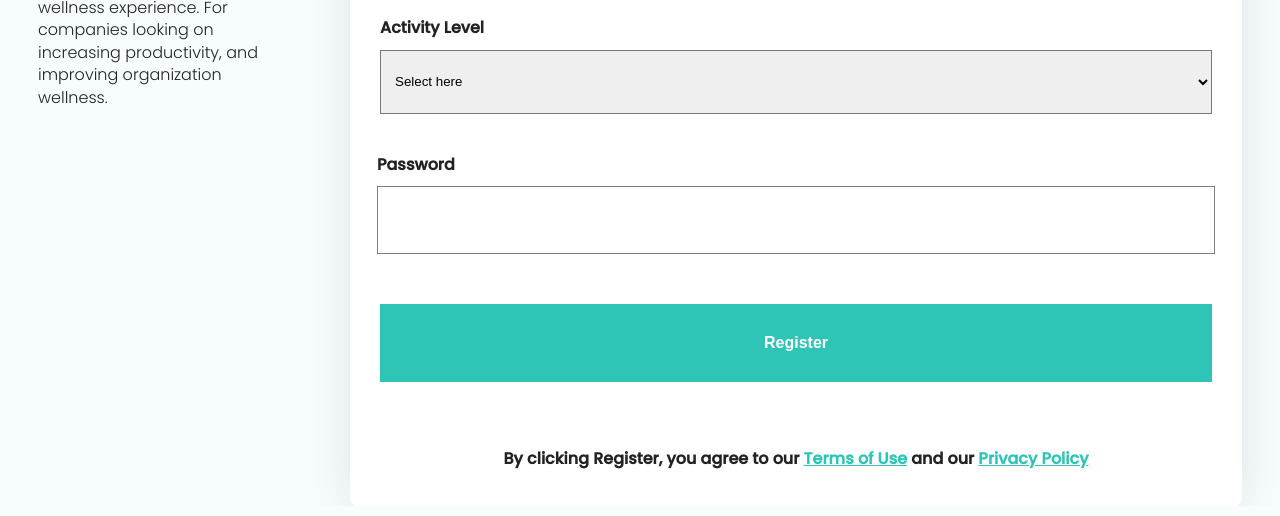
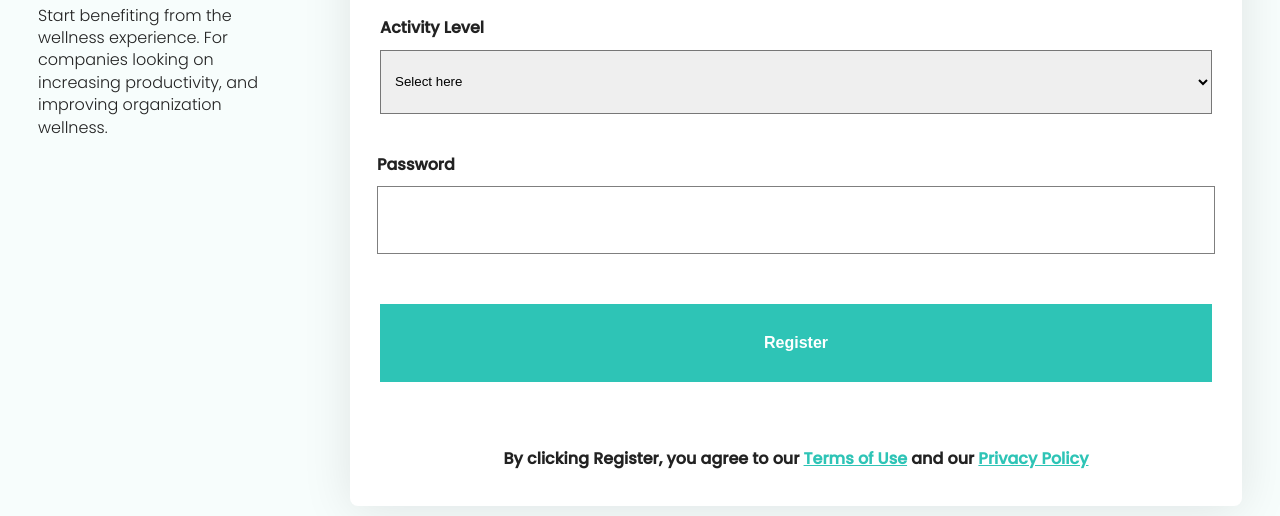
Before and after one commit to cosuoji/frontend-assignment-3, a website built with webpack: page index.html in a window 1280 px wide. Shown: the part 460-976 px from the top of the page. Built offline with nearby package versions, Linux system fonts and the light colour scheme; files whose address does not match are found by name.

Commit message:
Update style.css

```diff
--- a/css/style.css
+++ b/css/style.css
@@ -256,6 +256,7 @@ body{
 .container{
   display: flex;
   flex-direction: column;
+  justify-content: center;
 }
 
 /**Logo Section Styles ***/
@@ -358,7 +359,8 @@ input[type="date"]::-webkit-calendar-picker-indicator {
   .container{
     flex-direction: row;
     justify-content: space-around;
-    height: 900px;
+    height: 60rem;
+
   }
 
   .two{
@@ -371,18 +373,12 @@ input[type="date"]::-webkit-calendar-picker-indicator {
 
 
 
-
-
-
-
   /**form styles***/
 
   .name-wrapper, .gender-dates-wrapper, .measurements-wrapper{
     display: flex;
     flex-direction: row;
   }
-
-
 
 .activity-section select, .password-section input, .register-button{
   width: 52rem;
@@ -404,4 +400,8 @@ input[type="date"]::-webkit-calendar-picker-indicator {
   margin-top: -100px;
 }
 
+.form-section{
+    height: 20rem;
 }
+
+}
```
